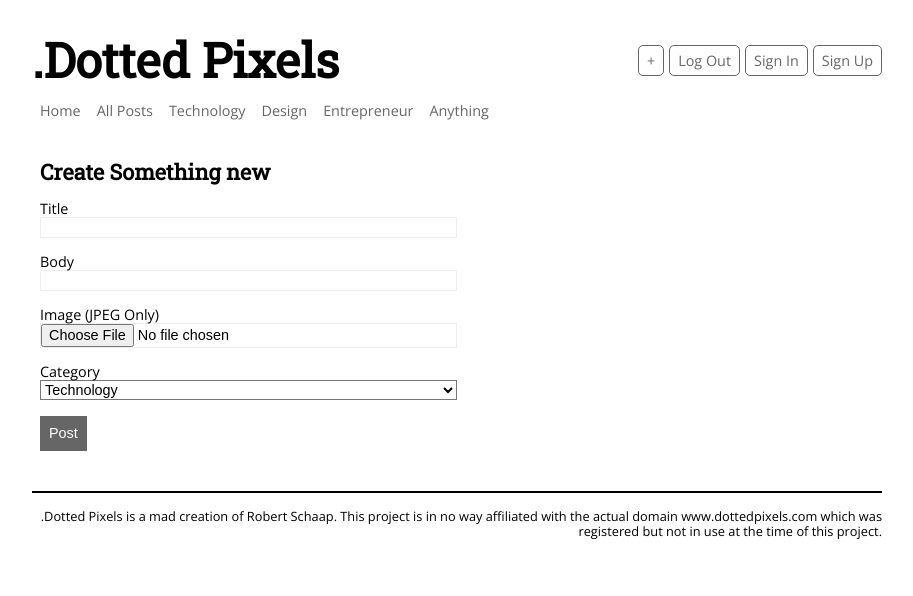
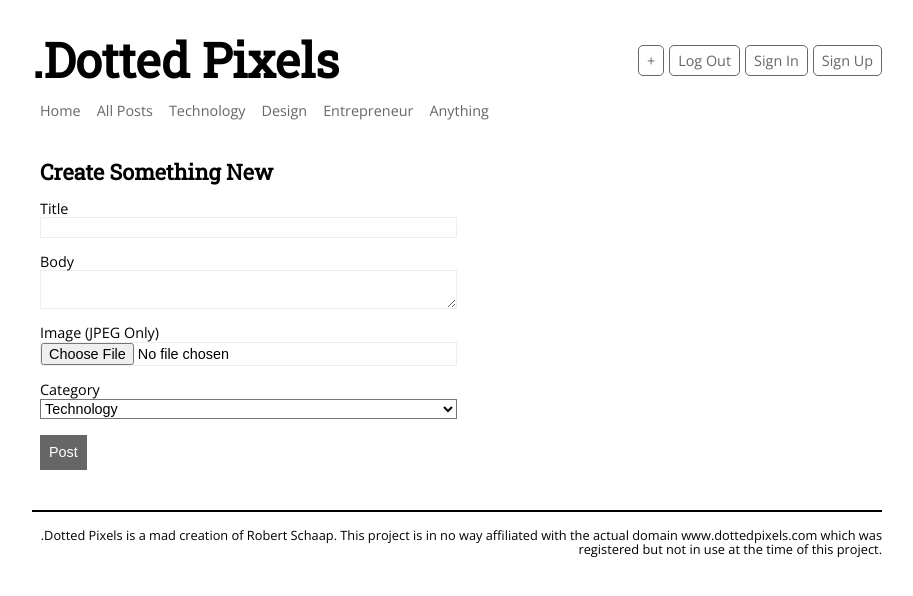
Before and after one commit to robertschaap/blogapplication_mern, a React app: page /posts/new in a window 1280 px wide. Shown: the top 596 px of the page, without its empty margins (183-1096 px from the left). Built offline with nearby package versions, Linux system fonts and the light colour scheme.

Commit message:
Refactor on postform

```diff
--- a/src/components/PostForm/PostForm.js
+++ b/src/components/PostForm/PostForm.js
@@ -1,26 +1,46 @@
 import React from "react";
 import styles from "./PostForm.scss";
 
-const PostForm = () => (
+const PostForm = ({ value, onChange, onSubmit }) => {
+
+  const { title, body, category } = value;
+
+  return (
     <section className={styles.component}>
-    <h2>Create Something new</h2>
-    <form action="">
+      <h2>Create Something New</h2>
+      <form onSubmit={onSubmit}>
         <label>Title</label>
-      <input type="text" name="title" />
+        <input
+          type="text"
+          name="title"
+          value={title}
+          onChange={onChange} />
+
         <label>Body</label>
-      <input type="text" name="body" />
+        <textarea
+          type="text"
+          name="body"
+          value={body}
+          onChange={onChange} />
+
         <label>Image (JPEG Only)</label>
-      <input type="file" accept=".jpg" name="banner" />
+        <input
+          type="file"
+          accept=".jpg"
+          name="banner" />
+
         <label>Category</label>
-      <select name="category">
+        <select name="category" value={category} onChange={onChange}>
           <option value="Technology">Technology</option>
           <option value="Design">Design</option>
           <option value="Entrepreneur">Entrepreneur</option>
           <option value="Anything">Anything</option>
         </select>
+
         <button type="submit">Post</button>
       </form>
     </section>
   );
+};
 
 export default PostForm;
--- a/src/containers/PostsNew.js
+++ b/src/containers/PostsNew.js
@@ -2,10 +2,29 @@ import React, { Component } from "react";
 import PostForm from "../components/PostForm";
 
 class PostsNew extends Component {
+  state = {
+    title: "",
+    body: "",
+  }
+
+  handleChange = (event) => {
+    const name = event.target.name;
+    const value = event.target.value;
+
+    this.setState({
+      [name]: value
+    });
+  }
+
+  handleSubmit = (event) => {
+    event.preventDefault();
+    console.log(event);
+  }
+
   render() {
     return (
       <main>
-        <PostForm />
+        <PostForm value={this.state} onChange={this.handleChange} onSubmit={this.handleSubmit} />
       </main>
     );
   }
```
Lines whose indentation alone changed are shown as unchanged.
